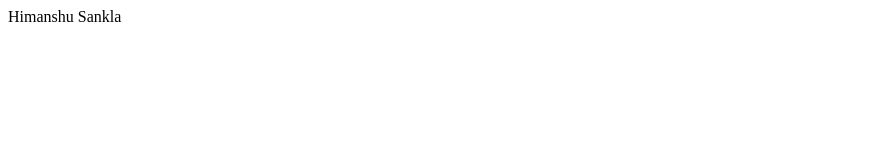
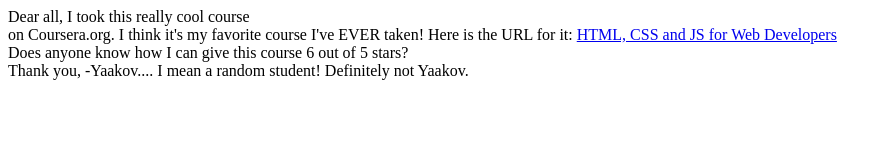
Before and after one commit to Himanshusankla/ASSignment, a plain HTML site: page site/index.html in a window 1280 px wide. Shown: the whole page, without its empty margins (0-892 px from the left). Drawn offline with Linux system fonts and the light colour scheme.

Commit message:
web page

```diff
--- a/site/index.html
+++ b/site/index.html
@@ -1 +1,27 @@
-Himanshu Sankla
+
+<!DOCTYPE html>
+<html>
+<head>
+	<meta charset="utf-8">
+	<title>COURSERA is ok!</title>
+</head>
+<body>
+<div>Dear all,
+<span>I took this really cool course
+</span></div>
+<span>on Coursera.org. I think it's
+my favorite course I've EVER taken!
+Here is the URL for it:
+</span>
+<a href="...">HTML, CSS and JS for Web Developers</a>
+<div>
+Does anyone know how I can give this course 6
+out of 5 stars?
+</div>
+<div>
+Thank you,
+-Yaakov.... I mean a random student! Definitely not Yaakov.
+</div>
+
+</body>
+</html>
```
